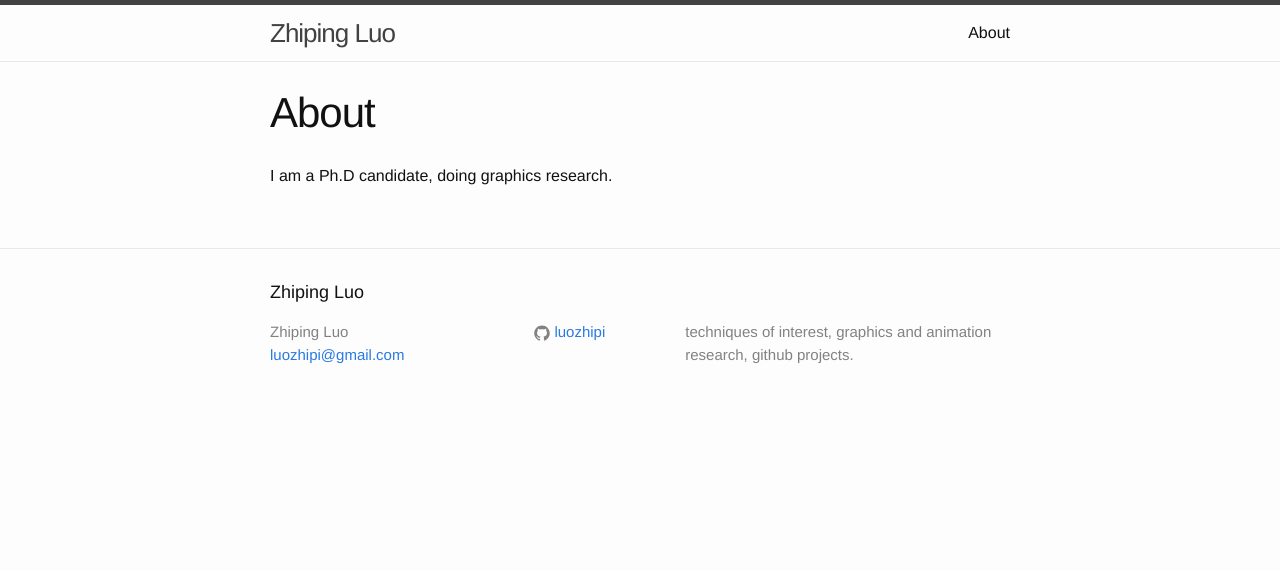
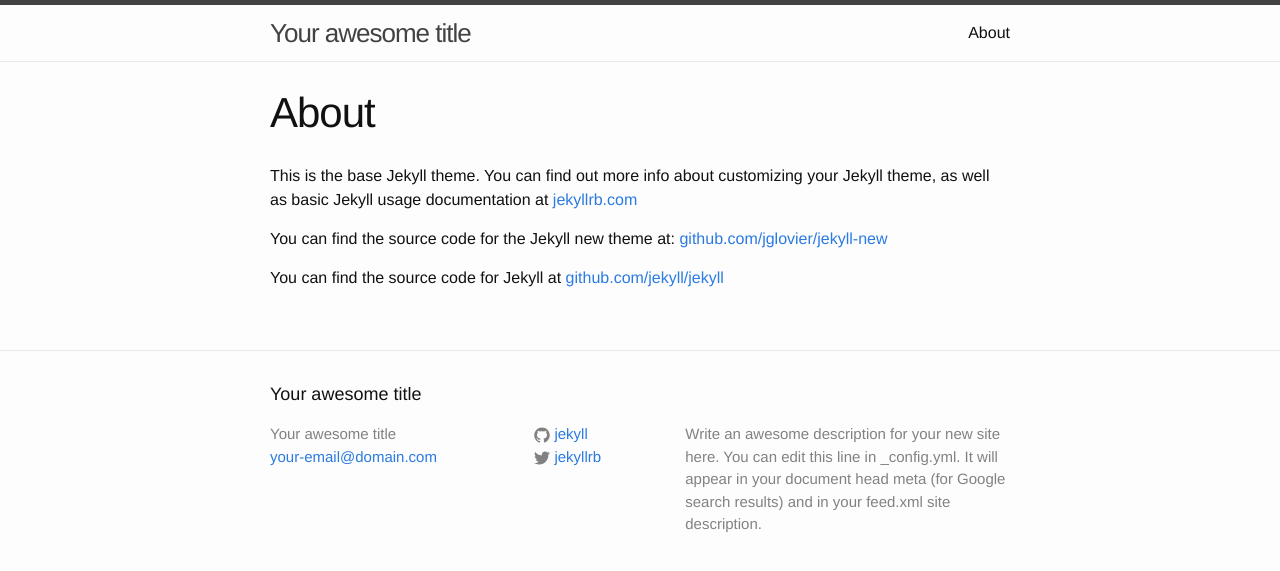
Before and after one commit to luozhipi/luozhipi.github.io, a Jekyll site: the page built from about.md, in a window 1280 px wide. Shown: the top 571 px of the page. Built offline with Jekyll 4.4.1, drawn with Linux system fonts in a browser that asks for light colours.

Commit message:
Revert "use my name"
This reverts commit 7c60d4f1e9f78544ba8b4fc604e7db2c29c9f0ca.

```diff
--- a/_config.yml
+++ b/_config.yml
@@ -1,11 +1,14 @@
 # Site settings
-title: Zhiping Luo
-email: luozhipi@gmail.com
+title: Your awesome title
+email: your-email@domain.com
 description: > # this means to ignore newlines until "baseurl:"
-  techniques of interest, graphics and animation research, github projects.
+  Write an awesome description for your new site here. You can edit this
+  line in _config.yml. It will appear in your document head meta (for
+  Google search results) and in your feed.xml site description.
 baseurl: "" # the subpath of your site, e.g. /blog/
 url: "http://yourdomain.com" # the base hostname & protocol for your site
-github_username:  luozhipi
+twitter_username: jekyllrb
+github_username:  jekyll
 
 # Build settings
 markdown: kramdown
--- a/about.md
+++ b/about.md
@@ -4,4 +4,8 @@
 permalink: /about/
 ---
 
-I am a Ph.D candidate, doing graphics research.
+This is the base Jekyll theme. You can find out more info about customizing your Jekyll theme, as well as basic Jekyll usage documentation at [jekyllrb.com](http://jekyllrb.com/)
+
+You can find the source code for the Jekyll new theme at: [github.com/jglovier/jekyll-new](https://github.com/jglovier/jekyll-new)
+
+You can find the source code for Jekyll at [github.com/jekyll/jekyll](https://github.com/jekyll/jekyll)
```
